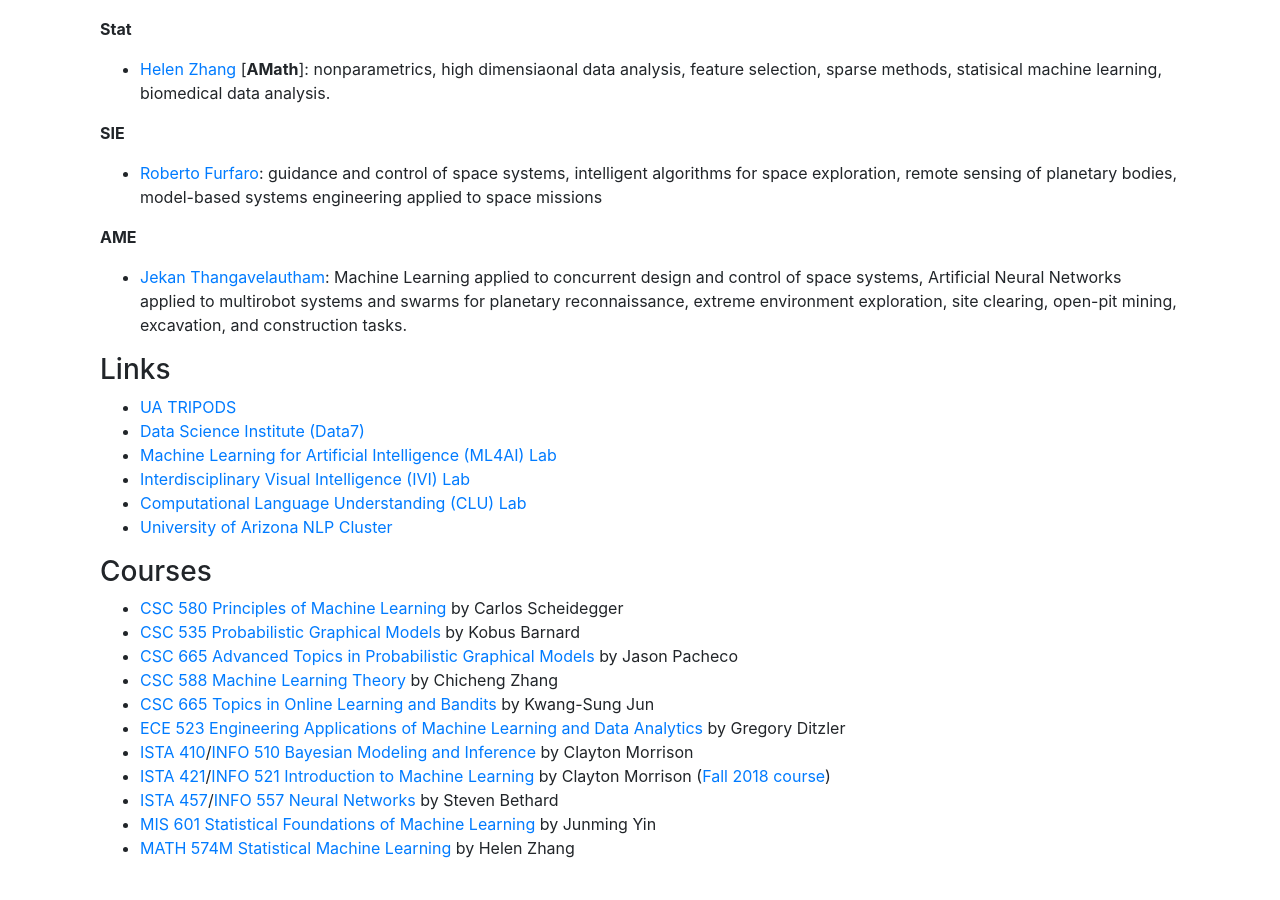
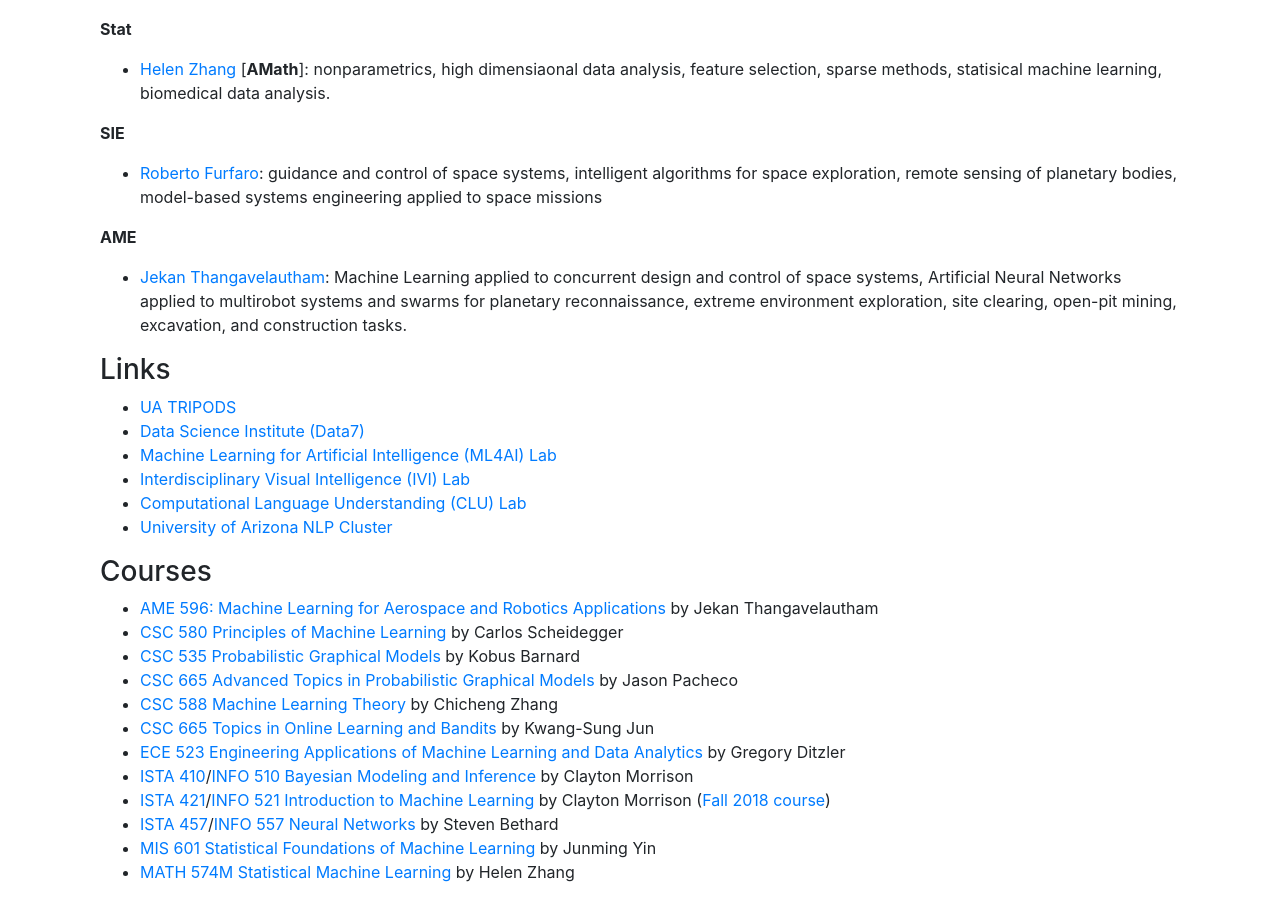
Before and after one commit to hdc-arizona/ml.arizona.edu, a Jekyll site: the page built from index.md, in a window 1280 px wide and 900 px high, scrolled down 1132 px. Built offline with Jekyll 4.4.1, drawn with Linux system fonts in a browser that asks for light colours; before the commit the page ends 2008 px from its top, so only the background shows below that.

Commit message:
Update index.md

```diff
--- a/index.md
+++ b/index.md
@@ -90,7 +90,7 @@ We indicate the joint affiliation next to each name, which means the ability to
  -->
 
 ### Courses
-
+  * [AME 596: Machine Learning for Aerospace and Robotics Applications](https://www.dropbox.com/s/ipdjpf0a83gcmoy/AME_596_Machine_Learning_Aerospace_Robotics_Spring_2021_Syllabus_Schedule.pdf?dl=0) by Jekan Thangavelautham
   * [CSC 580 Principles of Machine Learning](https://cscheid.net/courses/spr19/csc665/) by Carlos Scheidegger
   * [CSC 535 Probabilistic Graphical Models](http://kobus.ca/teaching/cs535/spring18/index.html) by Kobus Barnard
   * [CSC 665 Advanced Topics in Probabilistic Graphical Models](https://www2.cs.arizona.edu/~pachecoj/courses/csc665-1/index.html) by Jason Pacheco
```
